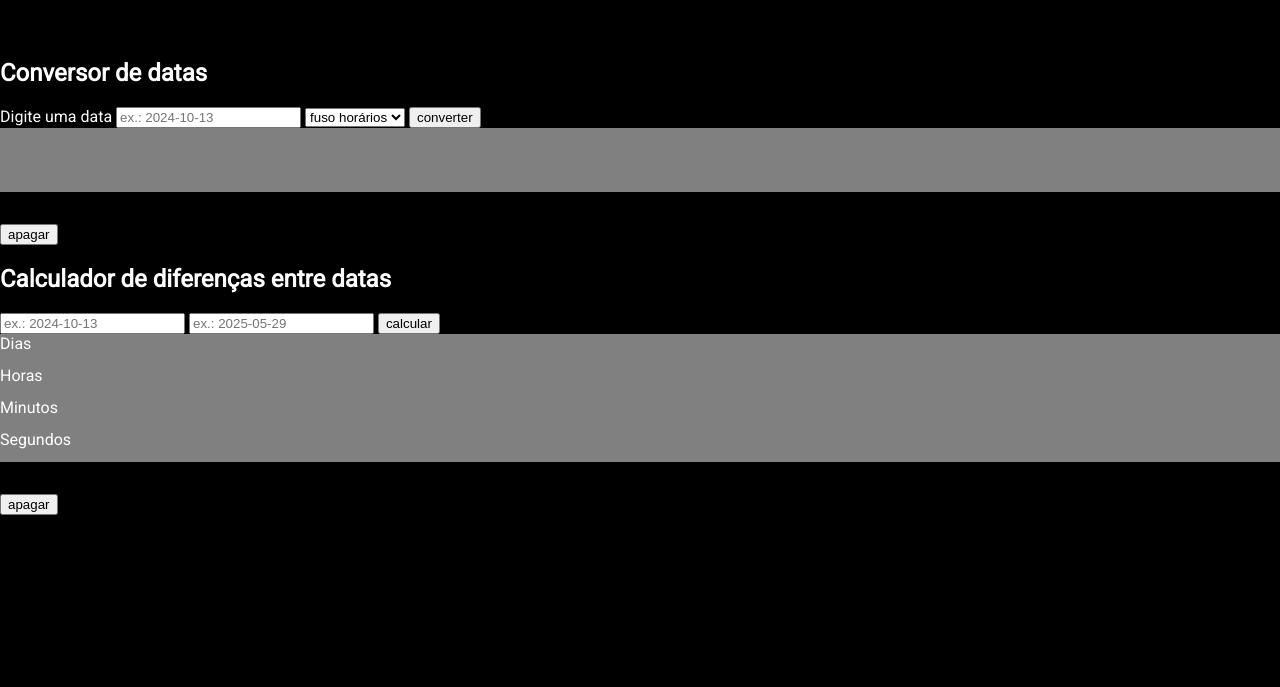
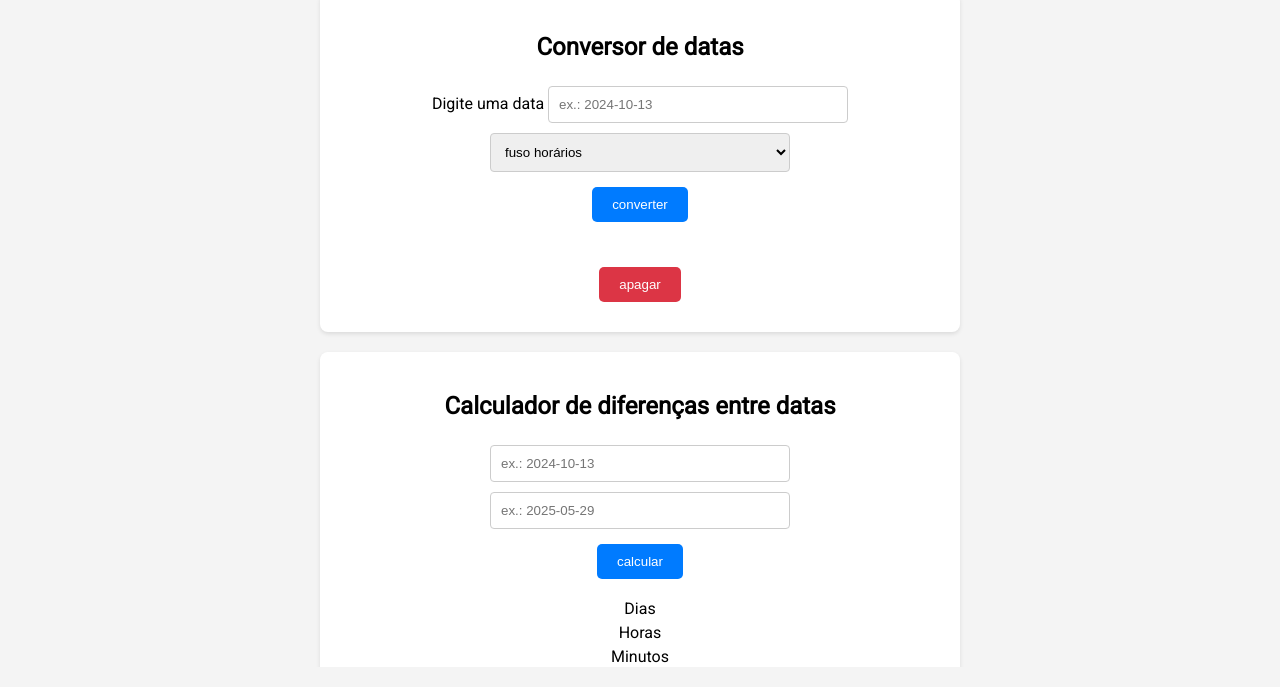
Before and after one commit to Davi-mulB/Programacao-II, a website: page frontend/index.html in a window 1280 px wide. Shown: the part 113-800 px from the top of the page. Drawn offline with Linux system fonts and the light colour scheme.

Commit message:
finalizado, só checar algumas coisas

```diff
--- a/frontend/index.html
+++ b/frontend/index.html
@@ -6,20 +6,27 @@
       <link href="https://fonts.googleapis.com/css?family=Roboto" rel="stylesheet" type="text/css">
       <link href="style.css" rel="stylesheet" type="text/css">
       <script src="script.js"></script>
+      <style>
+      @import url('https://fonts.googleapis.com/css2?family=Besley:ital,wght@0,400..900;1,400..900&display=swap');
+      </style>
    </head>
 
    <body>
+    <div id="background">
       <header>
-      <h1>Microsserviço de timestamp</h1>
+        <h1>Microsserviço de Timestamp</h1>
         <div id="presentTimer"> <!-- Aqui é onde o horário presente atualizado aparece. -->
           <div id="presentUTC"></div>
           <div id="presentUnix"></div>
         </div>
       </header>
-      <div class="interactiveApi">
+        <div class="line"></div>
+        <div id="interactiveApi">
           <div class="converter">
             <h2>Conversor de datas</h2>
+            <div class="converterInputsOutputs">
               <div class="inputs">
+                <div class="labelInput">
                   <label>
                     Digite uma data
                   </label>
@@ -52,14 +59,17 @@
                     <option value="-11">GMT -11</option>
                     <option value="-12">GMT -12</option>
                   </select>
+               </div>
                 <button id="converterButton" onclick="convertDate(dateConverter.value, fusoHorarios.value)">converter</button> <!-- Botão que, quando clicado, chama a função de converter a data inserida. -->
               </div>
               <div class="outputsConverter outputs"> <!-- Exibe os resultados -->
                 <div id="convertedUTC"><span id="convertedUTCText"></span></div>
                 <div id="convertedUnix"><span id="convertedUnixText"></span></div>
               </div>
-          <button onclick="cleanConverterInnerText()">apagar</button> <!-- Botão que, quando clicado, chama a função de apagar os resultados. -->
+              <button class="erase" onclick="cleanConverterInnerText()">apagar</button> <!-- Botão que, quando clicado, chama a função de apagar os resultados. -->
             </div>
+        </div>
+        <div class="line"></div>
         <div class="difference">
           <h2>Calculador de diferenças entre datas</h2>
           <div class="inputs"> <!-- Onde o usuário digita as datas que quer calcular. -->
@@ -79,6 +89,8 @@
           </div>
           <button onclick="cleanDifferenceInnerText()">apagar</button> <!-- Botão que, quando clicado, chama a função de apagar os resultados. -->
         </div>
+        <div class="line"></div>
+      </div>
     </div>
   </body>
 </html>
--- a/frontend/style.css
+++ b/frontend/style.css
@@ -1,38 +1,101 @@
 html, body {
   margin: 0;
+  padding: 0;
   height: 100%;
+  font-family: 'Roboto', sans-serif;
+  background-color: #f4f4f4;
   overflow: hidden;
 }
 
-body {
-	font-family: 'Roboto', sans-serif;
-	color: white;
-	background-color: black;
+#background {
+  display: flex;
+  flex-direction: column;
+  justify-content: space-between;
+  align-items: center;
+  height: 100%;
+  padding: 20px;
+  box-sizing: border-box;
 }
 
 header {
+  text-align: center;
+}
+
+header h1 {
+  margin: 0;
+  font-size: 2rem;
+}
+
+#line {
+  width: 80%;
+  height: 1px;
+  background-color: #ccc;
+  margin: 10px 0;
+}
+
+#interactiveApi {
   display: flex;
-	justify-content: space-between;
-	padding: 2vh 1vw;
-	height: 15%;
+  flex-direction: column;
+  align-items: center;
+  width: 100%;
+  overflow-y: auto;
+}
+
+.converter, .difference {
+  width: 80%;
+  max-width: 600px;
+  margin: 10px 0;
+  text-align: center;
+  background-color: #fff;
+  padding: 20px;
+  border-radius: 8px;
+  box-shadow: 0 2px 4px rgba(0, 0, 0, 0.1);
+}
+
+.converterInputsOutputs, .inputs {
+  display: flex;
+  flex-direction: column;
   align-items: center;
 }
 
-h1 {
-	margin: 0;
+.inputs input, .inputs select {
+  margin: 5px 0;
+  padding: 10px;
+  width: 100%;
+  max-width: 300px;
+  box-sizing: border-box;
+  border: 1px solid #ccc;
+  border-radius: 4px;
 }
 
-.outputs > div,
-span {
-	background-color: gray;
+button {
+  margin: 10px 0;
+  padding: 10px 20px;
+  background-color: #007BFF;
   color: white;
-	height: 2rem;
+  border: none;
+  border-radius: 5px;
+  cursor: pointer;
+  transition: background-color 0.3s ease;
 }
 
-.outputsConverter {
-	height: 6rem;
+button:hover {
+  background-color: #0056b3;
 }
 
-.outputsDifference {
-	height: 10rem;
+.outputs {
+  margin: 10px 0;
 }
+
+.outputs div, .outputs span {
+  margin: 5px 0;
+  font-size: 1rem;
+}
+
+.erase {
+  background-color: #dc3545;
+}
+
+.erase:hover {
+  background-color: #a71d2a;
+}
```
Also changed, not shown: README.md. Lines whose indentation alone changed are shown as unchanged.
